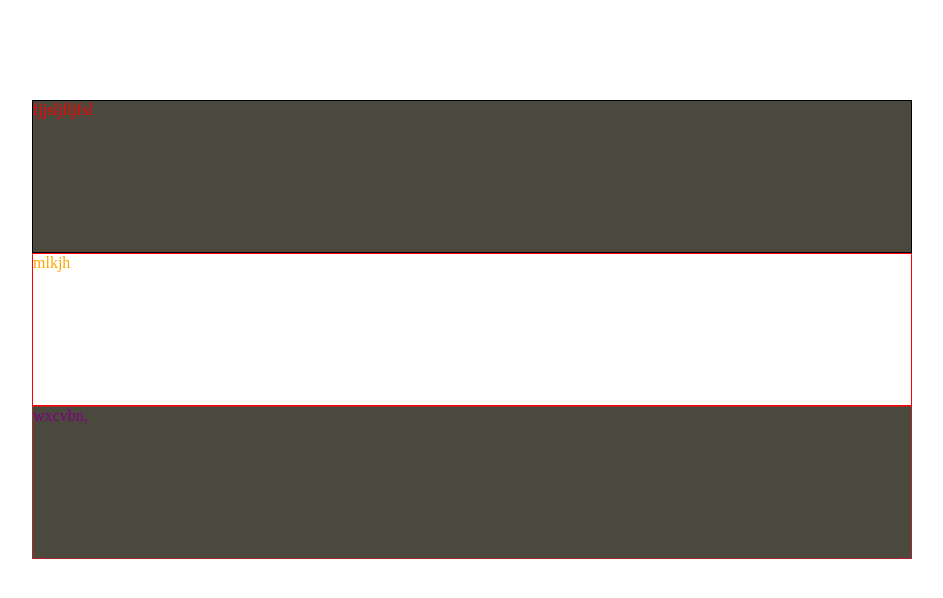
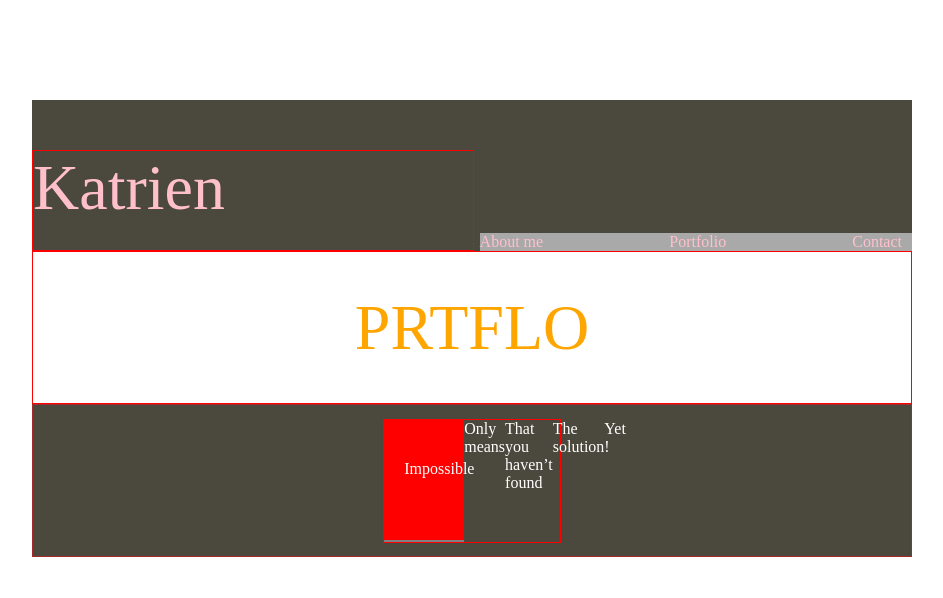
Before and after one commit to KatrienColson/portfolio, a plain HTML site: page resources/index.html in a window 1280 px wide. Shown: the whole page, without its empty margins (168-1111 px from the left). Drawn offline with Linux system fonts and the light colour scheme.

Commit message:
push homepagina 1ste maal

```diff
--- a/resources/index.html
+++ b/resources/index.html
@@ -8,17 +8,34 @@
     <title>portfolio</title>
 </head>
 <body>
+
     <div class="container-head">
+        <!--navigatiebalk-->
         <div class="container-nav">
-                fjjsljfljfsl
+            <div class="name">Katrien
+            </div>
+            <div class="buttons">
+               <div class="btn-about-me"> About me</div>
+               <div class="btn-portfolio">Portfolio</div>
+               <div class="btn-contact">Contact</div>
+            </div>
+
         </div><!--einde container-nav-->
+        <!--middenpad-->
+        <div class="container-middle">
+               <div class="middel-prtflo">PRTFLO
+               </div>
 
-        <div class="container-middle">
-                mlkjh
         </div><!--einde container-middle-->
-
+        <!--footbar-->
         <div class="container-foot">
-               wxcvbn,
+            <div class="box-5">
+               <div class="impossible">Impossible</div>
+               <div class="means">Only means</div>
+               <div class="found">That you haven’t found</div>
+               <div class="solution">The solution</div>
+               <div class="yet">Yet !</div>
+            </div>
         </div><!--einde container-foot-->
 
 
--- a/resources/scss/_home.scss
+++ b/resources/scss/_home.scss
@@ -2,6 +2,7 @@
     margin: 0;
     padding: 0;
 }
+
 .container-head{
     display: flex;
     flex-wrap: wrap;
@@ -10,23 +11,132 @@
     padding-right: 200px;
     padding-top: 100px;
 }
+//navigatiebalk
 .container-nav{
-    border: 1px solid black;
+    display: flex;
+    flex-wrap: wrap;
+    flex-direction: row;
     width: 100%;
     height: 151px;
-    color: red;
+    color: pink;
     background-color: #4B483D;
+    justify-content: space-between;
+    align-items: flex-end;
 }
+.name{
+    border: 1px solid red;
+    width: 50%;
+    font-size: 4rem;
+    padding-bottom: 25px;
+}
+.buttons{
+    display: flex;
+    flex-wrap: wrap;
+    border: 1px solid blue($color: #000000);
+    width: 48%;
+    justify-content: space-between;
+    background-color: darkgrey;
+    padding-right: 10px;
+}
+//middenpad
 .container-middle{
+    display: flex;
+    flex-wrap: wrap;
+    flex-direction: row;
     border: 1px solid red;
     width: 100%;
     height: 151px;
     color: orange;
+    justify-content: center;
+    align-items: center;
+
 }
+.middel-prtflo{
+    font-size: 4rem;
+}
+//footbar
 .container-foot{
+    display: flex;
+    flex-wrap: wrap;
+    flex-direction: row;
     border: 1px solid brown;
     width: 100%;
     height: 151px;
-    color: purple;
+    color: white;
     background-color: #4B483D;
+    justify-content: space-evenly;
+    align-items: center;
 }
+.box-5{
+    display: flex;
+    flex-direction: row;
+    border: 1px solid red;
+    width: 20%;
+}
+
+.box-5 div{
+
+}
+
+.impossible{
+    display: flex;
+    flex-wrap: wrap;
+    padding-top: 40px;
+    padding-bottom: 40px;
+    padding-left: 20px;
+    padding-right: 20px;
+    border-bottom:2px solid grey;
+    background-color: red;
+    width: 40px;
+    height: 40px;
+}
+
+// .means{
+//     display: flex;
+//     flex-wrap: wrap;
+//     padding-top: 40px;
+//     padding-bottom: 40px;
+//     padding-left: 20px;
+//     padding-right: 20px;
+//     border-left:2px solid grey;
+//     background-color: blue;
+//     width: 40px;
+//     height: 40px;
+// }
+
+// .found{
+//     display: flex;
+//     flex-wrap: wrap;
+//     padding-top: 40px;
+//     padding-bottom: 40px;
+//     padding-left: 20px;
+//     padding-right: 20px;
+//     border-top:2px solid grey;
+//     background-color: green;
+//     width: 40px;
+//     height: 40px;
+// }
+// .solution{
+//     display: flex;
+//     flex-wrap: wrap;
+//     padding-top: 40px;
+//     padding-bottom: 40px;
+//     padding-left: 20px;
+//     padding-right: 20px;
+//     border-right:2px solid grey;
+//     background-color: pink;
+//     width: 40px;
+//     height: 40px;
+// }
+// .yet{
+//     display: flex;
+//     flex-wrap: wrap;
+//     padding-top: 40px;
+//     padding-bottom: 40px;
+//     padding-left: 20px;
+//     padding-right: 20px;
+//     border-bottom:2px solid grey;
+//     background-color: pink;
+//     width: 50px;
+//     height: 40px;
+// }
```
Also changed, not shown: resources/css/style.css, 1 other file.
